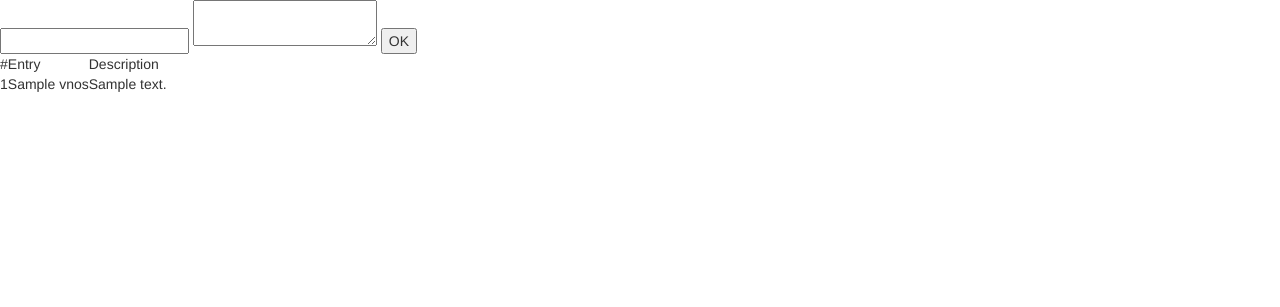
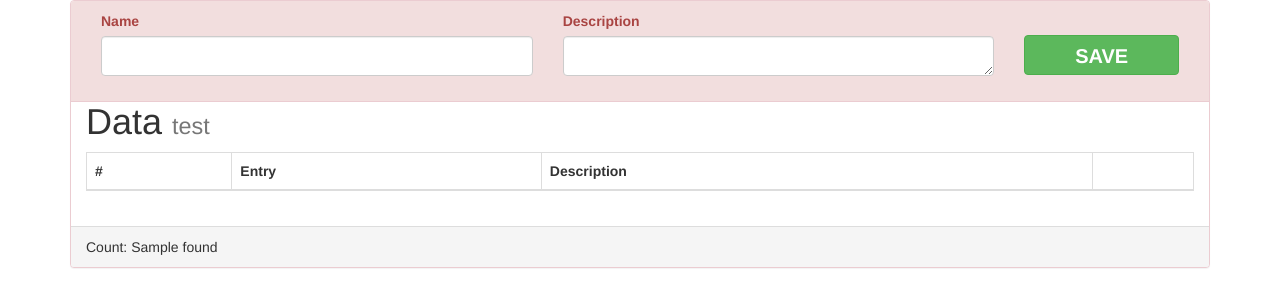
Before and after one commit to TakeoO/basic-edit-datastore, a Python web app: template templates/hello.html in a window 1280 px wide. Shown: the top 307 px of the page. Run offline with Jinja, Linux system fonts and the light colour scheme; the template is opened without the code that fills it: most values are stand-ins (such as "Sample title", 1, 10 or a date in 2020); lists and menus that the app fills with data are empty; some libraries are stand-ins or nearby versions.

Commit message:
redesign

```diff
--- /dev/null
+++ b/assets/css/custom.css
@@ -0,0 +1,28 @@
+.submit-button{
+    width: 100%;
+    font-size: 20px;
+    font-weight: bold;
+    margin-top: 24px;
+    text-transform: uppercase;
+}
+
+.form-panel input, .form-panel textarea, .form-panel button {
+    height: 40px;
+}
+
+
+table thead th:last-child{
+    width: 101px;
+}
+
+tbody {
+    counter-reset: row-num;
+}
+
+tbody tr  {
+    counter-increment: row-num;
+}
+
+tbody tr td:first-child::before {
+    content: "#" counter(row-num) ;
+}
--- a/models.py
+++ b/models.py
@@ -1,5 +1,6 @@
 from google.appengine.ext import ndb
 
-class Sporocilo(ndb.Model):
-    vnos = ndb.StringProperty()
+
+class Message(ndb.Model):
+    name = ndb.StringProperty()
     description = ndb.StringProperty()
--- a/templates/hello.html
+++ b/templates/hello.html
@@ -6,32 +6,59 @@
 
     <link rel="stylesheet" href="https://maxcdn.bootstrapcdn.com/bootstrap/3.3.7/css/bootstrap.min.css"
           integrity="sha384-BVYiiSIFeK1dGmJRAkycuHAHRg32OmUcww7on3RYdg4Va+PmSTsz/K68vbdEjh4u" crossorigin="anonymous">
+
+    <link rel="stylesheet" href="assets/css/custom.css">
 </head>
 
 <body>
-<form action="/rezultat" method="post">
-    <input name="vnos">
-    <textarea name="description"></textarea>
-    <button type="submit">OK</button>
+
+<div class="container">
+    <div class="panel panel-danger form-panel">
+        <div class="panel-heading col-lg-12">
+            <form action="/result" method="post">
+                <div class="form-group col-md-5">
+
+                    <label for="name">Name</label>
+                    <input id="name" name="name" class="form-control">
+                </div>
+                <div class="form-group col-md-5">
+                    <label for="description">Description</label>
+                    <textarea id="description" name="description" class="form-control"></textarea>
+                </div>
+                <div class="pull-right col-md-2">
+                    <button type="submit" class="btn btn-success submit-button">Save</button>
+                </div>
             </form>
-</body>
 
-<table id="sporocila">
+        </div>
+        <div class="panel-body">
+            <h1 class="title">Data <small>test</small></h1>
+            <table id="messages" class="col-md-12 table table-bordered table-hover">
                 <thead>
                 <tr>
-        <td>#</td>
-        <td>Entry</td>
-        <td>Description</td>
+                    <th>#</th>
+                    <th>Entry</th>
+                    <th>Description</th>
+                    <th>&nbsp;</th>
                 </tr>
                 </thead>
                 <tbody>
-    {% for vnos in seznam %}
+                {% for message in messages %}
                 <tr>
-        <td>1</td>
-        <td>{{ vnos["vnos"] }}</td>
-        <td>{{ vnos["description"] }}</td>
+                    <td></td>
+                    <td>{{ message["name"] }}</td>
+                    <td>{{ message["description"] }}</td>
+                    <td>
+                        <button class="btn btn-primary"><i class="glyphicon glyphicon-pencil"></i></button>
+                        <button class="btn btn-danger"><i class="glyphicon glyphicon-remove"></i></button>
+                    </td>
                 </tr>
                 {% endfor %}
                 </tbody>
             </table>
+        </div>
+        <div class="panel-footer">Count: {{ found }}</div>
+    </div>
+</div>
+</body>
 </html>
```
Also changed, not shown: main.py (+9 -10 lines), 2 other files. Lines whose indentation alone changed are shown as unchanged.
